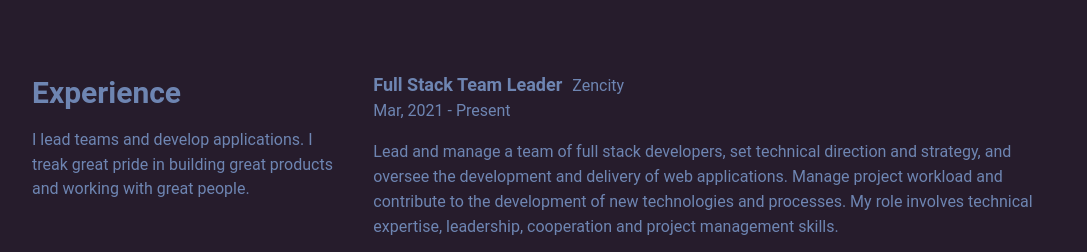
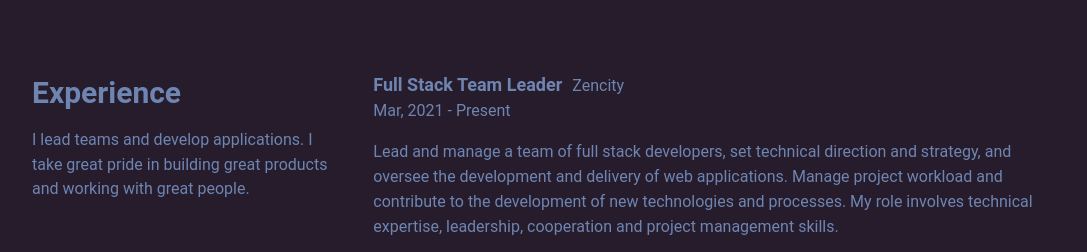
Before and after one commit to Strafer14/Strafer14.github.io, a Svelte app: page / in a window 1280 px wide. Shown: the part 1120-1372 px from the top of the page, without its empty margins (96-1183 px from the left). Built offline with nearby package versions, Linux system fonts and the light colour scheme.

Commit message:
fixing small ui issues and typo

```diff
--- a/src/sections/Experience/Experience.svelte
+++ b/src/sections/Experience/Experience.svelte
@@ -11,7 +11,7 @@
   <div class={`${pageLabel}-wrapper`}>
     <QualificationLabel
       titleLabel={capitalize(pageLabel)}
-      paragraphContent="I lead teams and develop applications. I treak great pride in building great products and working with great people."
+      paragraphContent="I lead teams and develop applications. I take great pride in building great products and working with great people."
     />
     <div class="qualifications">
       <Qualification
--- a/src/sections/Introduction/Introduction.svelte
+++ b/src/sections/Introduction/Introduction.svelte
@@ -88,7 +88,7 @@
   }
   .contact-details {
     display: grid;
-    grid-template-columns: 1fr 6fr;
+    grid-template-columns: 1fr 5fr;
     font-size: 14px;
     line-height: 1.4;
     margin-bottom: 30px;
```
